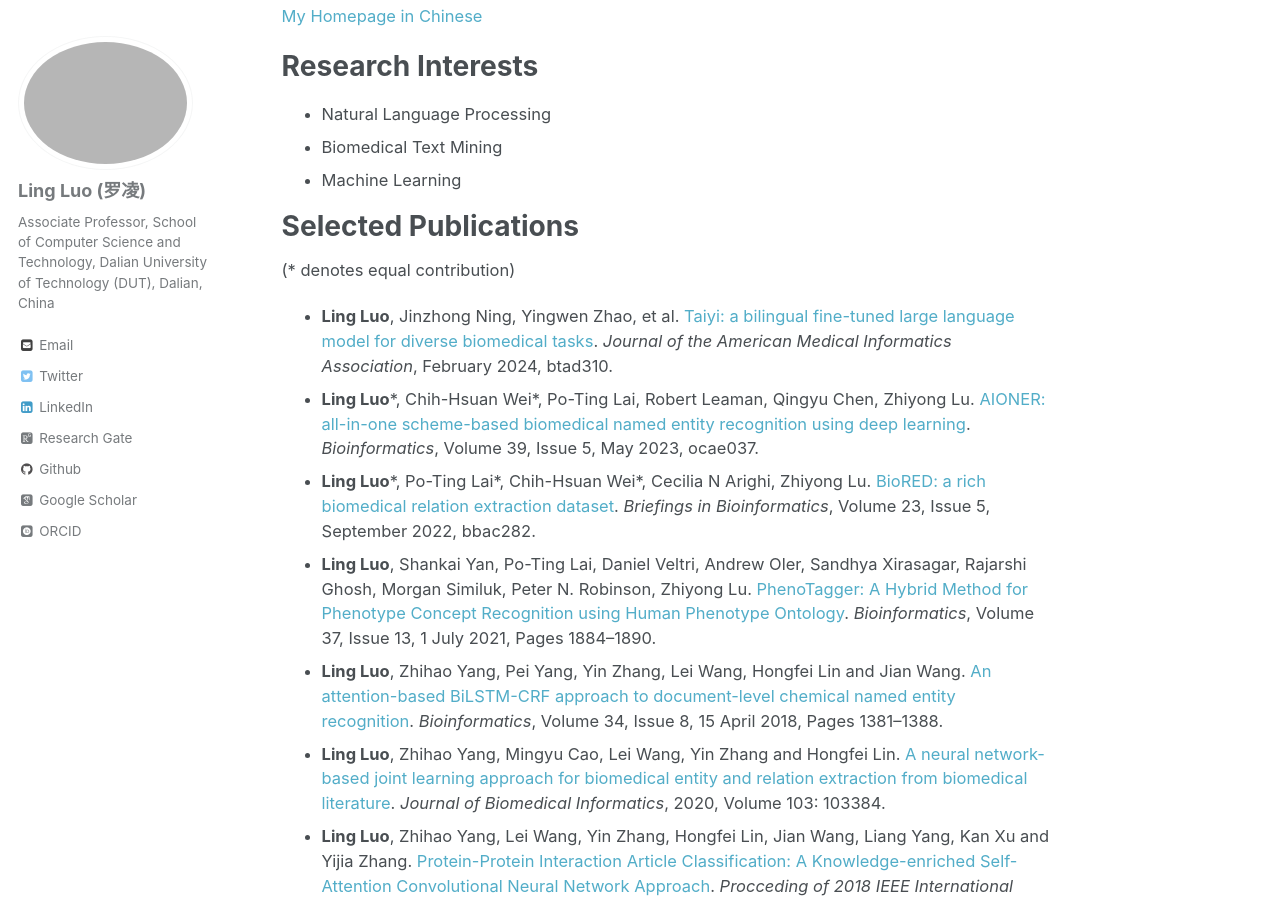
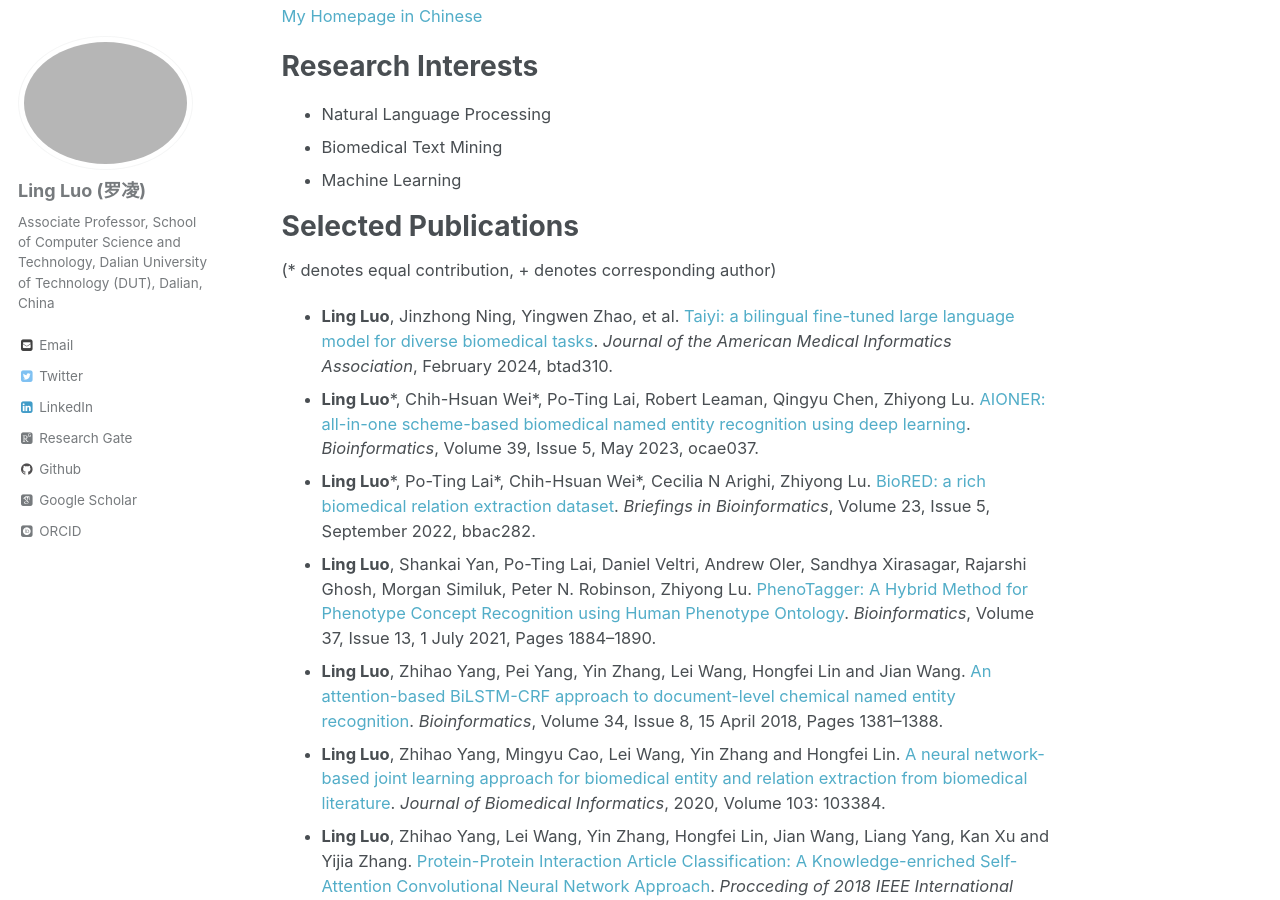
Before and after one commit to lingluodlut/lingluodlut.github.io, a Jekyll site: the page built from _pages/about.md, in a window 1280 px wide and 900 px high, scrolled down 376 px. Built offline with Jekyll 4.4.1, drawn with Linux system fonts in a browser that asks for light colours; some web fonts are replaced.

Commit message:
Update about.md

```diff
--- a/_pages/about.md
+++ b/_pages/about.md
@@ -23,7 +23,7 @@ Research Interests
 
 Selected Publications
 =====
-(\* denotes equal contribution)
+(\* denotes equal contribution, + denotes corresponding author)
 - **Ling Luo**, Jinzhong Ning, Yingwen Zhao, et al. [Taiyi: a bilingual fine-tuned large language model for diverse biomedical tasks](https://doi.org/10.1093/jamia/ocae037). *Journal of the American Medical Informatics Association*, February 2024, btad310.
 - **Ling Luo**\*, Chih-Hsuan Wei\*, Po-Ting Lai, Robert Leaman, Qingyu Chen, Zhiyong Lu. [AIONER: all-in-one scheme-based biomedical named entity recognition using deep learning](https://doi.org/10.1093/bioinformatics/btad310). *Bioinformatics*, Volume 39, Issue 5, May 2023, ocae037.
 - **Ling Luo**\*, Po-Ting Lai\*, Chih-Hsuan Wei\*, Cecilia N Arighi, Zhiyong Lu. [BioRED: a rich biomedical relation extraction dataset](https://doi.org/10.1093/bib/bbac282). *Briefings in Bioinformatics*, Volume 23, Issue 5, September 2022, bbac282.
```
